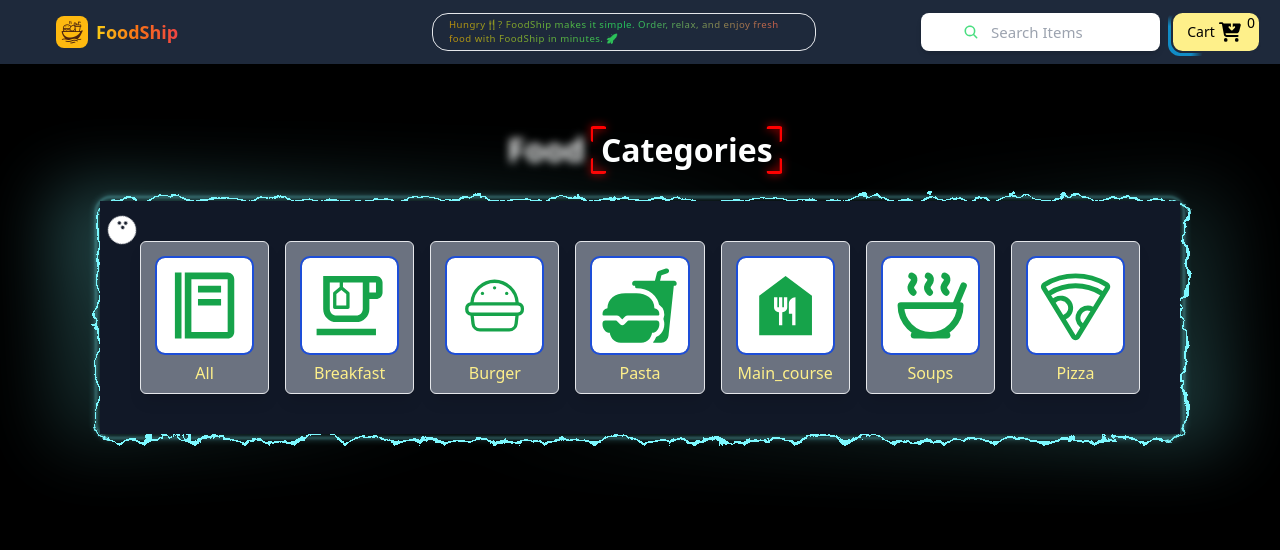
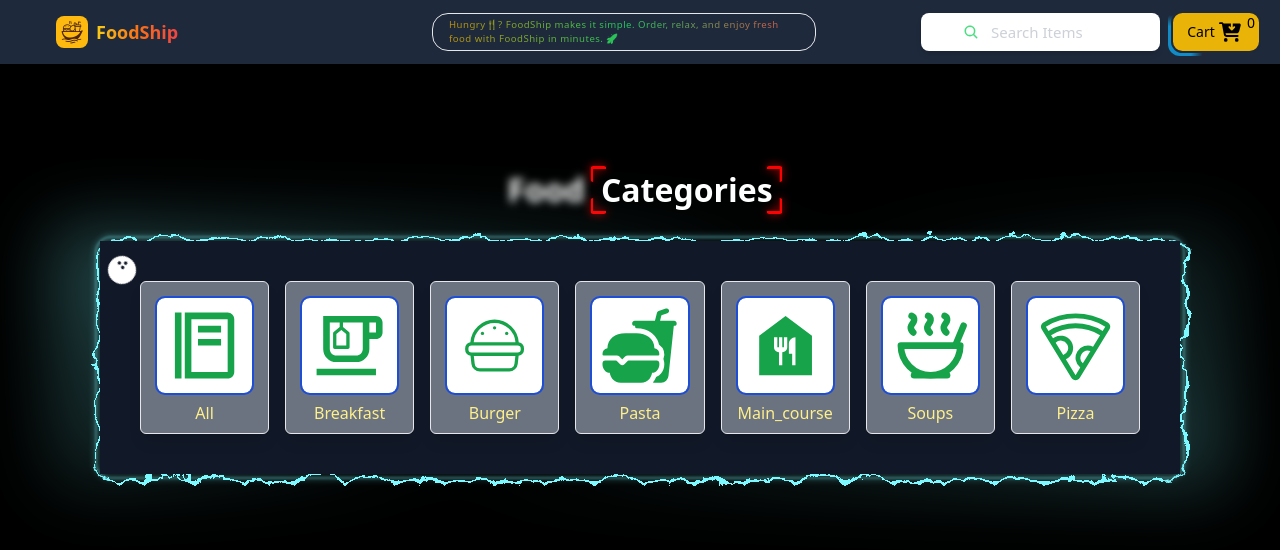
Before and after one commit to shivamgupta951/foodship, a React (Vite) app: page / in a window 1280 px wide. Shown: the top 550 px of the page. Built offline with nearby package versions, Linux system fonts and the light colour scheme.

Commit message:
toast and daizyui Introduced!

```diff
--- a/index.html
+++ b/index.html
@@ -1,5 +1,5 @@
 <!doctype html>
-<html lang="en">
+<html lang="en" data-theme="dark">
   <head>
     <meta charset="UTF-8" />
     <link rel="icon" type="image/svg+xml" href="/FoodShip.svg" />
--- a/package.json
+++ b/package.json
@@ -11,9 +11,11 @@
   },
   "dependencies": {
     "clsx": "^2.1.1",
+    "daisyui": "^5.1.7",
     "motion": "^12.23.12",
     "react": "^19.1.1",
     "react-dom": "^19.1.1",
+    "react-hot-toast": "^2.6.0",
     "react-icons": "^5.5.0",
     "tailwind-merge": "^3.3.1"
   },
--- a/src/App.jsx
+++ b/src/App.jsx
@@ -1,10 +1,21 @@
+import { div } from "motion/react-client";
+import ContextTest from "./components/ContextTest";
+import { BioProvider } from "./ContextApi/text";
 import Home from "./Pages/Home";
+import ContextTest2 from "./components/ContextTest2";
+
+// 🔹 Import Toaster
+import { Toaster } from "react-hot-toast";
 
 function App() {
   return (
-    <div className="bg-black min-h-screen">
-      <Home />
-    </div>
+    <BioProvider>
+      <div className="bg-black min-h-screen">
+        <Home />
+      </div>
+      {/* 🔹 Add Toaster once here */}
+      <Toaster position="top-center" reverseOrder={false} />
+    </BioProvider>
   );
 }
 
--- a/src/Category.jsx
+++ b/src/Category.jsx
@@ -32,12 +32,12 @@ export const categories = [
         icon:<MdFoodBank  className="size-[100%] text-green-600"/>
     },
     {
-        id:5,
+        id:6,
         name:"Soups",
         icon:<LuSoup  className="size-[100%] text-green-600"/>
     },
     {
-        id:6,
+        id:7,
         name:"Pizza",
         icon:<PiPizza  className="size-[100%] text-green-600"/>
     },
--- /dev/null
+++ b/src/ContextApi/text.jsx
@@ -0,0 +1,28 @@
+// src/ContextApi/BioContext.jsx
+import { createContext, useState } from "react";
+
+// 1. Create the context (default export is cleaner for objects)
+export const BioContext = createContext(null);
+
+// 2. Create the provider component
+export function BioProvider({ children }) {
+  const myName = "Shivam";
+  const mySurname = "Gupta";
+  const [menustatus, setMenuStatus] = useState(false);
+  const [value, setValue] = useState(1);
+
+  return (
+    <BioContext.Provider
+      value={{
+        myName,
+        mySurname,
+        value,
+        setValue,
+        menustatus,
+        setMenuStatus,
+      }}
+    >
+      {children}
+    </BioContext.Provider>
+  );
+}
--- a/src/Pages/Home.jsx
+++ b/src/Pages/Home.jsx
@@ -1,4 +1,4 @@
-import React from "react";
+import React, { useContext } from "react";
 import Navbar from "../components/Navbar";
 import categories from "../Category";
 import ElectricBorder from "../components/ElectricBorder";
@@ -7,16 +7,17 @@ import { FaBowlingBall } from "react-icons/fa6";
 import TrueFocus from "../components/TrueFocus";
 import Items from "../components/Items";
 import { useState } from "react";
+import { BioContext } from "../ContextApi/text";
 
 const Home = () => {
   const [cards, setCards] = useState("");
-  const [menustatus, setMenuStatus] = useState(false);
+  const {menustatus , setMenuStatus} = useContext(BioContext)
   return (
     <div>
       <Navbar />
-      <div className="flex justify-center items-center mt-10">
+      <div className="flex justify-center items-center mt-20">
         {menustatus ? (
-          <Items cate={cards} menustatusset={setMenuStatus} cardset={setCards}/>
+          <Items cate={cards} cardset={setCards}/>
         ) : (
           <div>
             <div className="text-white flex justify-center items-center text-xl my-8">
--- /dev/null
+++ b/src/components/ContextTest.jsx
@@ -0,0 +1,13 @@
+import React, { useContext } from 'react'
+import { BioContext } from '../ContextApi/text'
+
+const ContextTest = () => {
+    const {myName , mySurname , value} = useContext(BioContext);
+  return (
+    <h1>
+      My Name is {myName} and Surname is {mySurname} and the value is {value}
+    </h1>
+  )
+}
+
+export default ContextTest
--- /dev/null
+++ b/src/components/ContextTest2.jsx
@@ -0,0 +1,16 @@
+import React, { useContext } from "react";
+import { BioContext } from "../ContextApi/text";
+
+const ContextTest2 = () => {
+  const { myName, mySurname, value , setValue} = useContext(BioContext);
+  return (
+    <h1 className="flex space-x-4 justify-start items-center">
+      <div>
+        My Name is {myName} and Surname is {mySurname} and the value is {value}
+      </div>
+      <button className="btn btn-sm btn-accent" onClick={()=>{setValue(value+1)}}>Click</button>
+    </h1>
+  );
+};
+
+export default ContextTest2;
--- a/src/components/Items.jsx
+++ b/src/components/Items.jsx
@@ -1,4 +1,4 @@
-import React from "react";
+import React, { useContext } from "react";
 import Navbar from "../components/Navbar";
 import ElectricBorder from "../components/ElectricBorder";
 import { motion } from "motion/react";
@@ -15,8 +15,10 @@ import { food_items } from "../lib/food";
 import { LuLeafyGreen } from "react-icons/lu";
 import { GiChickenOven } from "react-icons/gi";
 import { BiLeftArrow, BiLeftArrowAlt } from "react-icons/bi";
+import { BioContext } from "../ContextApi/text";
 
-const Items = ({ cate, cardset, menustatusset }) => {
+const Items = ({ cate, cardset }) => {
+  const { setMenuStatus } = useContext(BioContext);
   const filteredItems =
     cate === "all"
       ? food_items
@@ -25,7 +27,7 @@ const Items = ({ cate, cardset, menustatusset }) => {
     <div className="bg-black ">
       <div className="flex justify-center items-center">
         <div>
-          <div className="text-green-700 flex justify-center items-center text-xl my-4 mb-6 space-x-8">
+          <div className="text-green-700 flex justify-center items-center text-xl my-4 mb-2 space-x-8">
             <TrueFocus
               sentence="Food-Menu"
               manualMode={false}
@@ -40,7 +42,7 @@ const Items = ({ cate, cardset, menustatusset }) => {
             <button
               className="btn flex justify-center items-center gap-2 btn-sm text-green-400 border-2 border-orange-500 rounded-lg px-4 animate-bounce"
               onClick={() => {
-                menustatusset(false);
+                setMenuStatus(false);
               }}
             >
               <BiLeftArrowAlt />
--- a/src/components/Navbar.jsx
+++ b/src/components/Navbar.jsx
@@ -1,4 +1,4 @@
-import React from "react";
+import React, { useContext } from "react";
 import FoodShip_logo from "../assets/FoodShip.png";
 import { FaCartArrowDown } from "react-icons/fa6";
 import { IoSearch } from "react-icons/io5";
@@ -6,10 +6,12 @@ import { GiHamburgerMenu } from "react-icons/gi";
 import { useState } from "react";
 import { Button } from "./moving-border";
 import { motion } from "motion/react";
+import toast from "react-hot-toast";
+import { BioContext } from "../ContextApi/text";
 
 const Navbar = () => {
   const [isOpen, setIsOpen] = useState(false);
-
+  const { menustatus } = useContext(BioContext);
   return (
     <div className="w-full bg-slate-800 h-16 flex justify-between items-center relative">
       <motion.div
@@ -34,19 +36,27 @@ const Navbar = () => {
       </div>
       <div className="hidden md:flex justify-end items-center w-[50%] lg:w-[30%] space-x-2 pr-4">
         <form
-          action=""
+          onClick={(e) => {
+            if (!menustatus) {
+              e.preventDefault();
+              toast.success("Select a category to use the search bar!");
+            }
+          }}
           className="flex items-center justify-center bg-white p-1 rounded-lg w-[50%] shadow-md lg:w-[65%]"
         >
           <IoSearch className="mx-2 size-4 text-green-400" />
           <input
             type="text"
             placeholder="Search Items"
-            className="p-1 w-[80%] text-[12px] lg:w-[60%] lg:text-[15px]"
+            className={`p-1 w-[80%] text-[12px] lg:w-[60%] lg:text-[15px] bg-white ${
+              !menustatus ? "opacity-50 cursor-not-allowed" : ""
+            }`}
+            disabled={!menustatus} // still keep disabled for actual typing
           />
         </form>
         <Button
           borderRadius={12}
-          className="bg-yellow-200 text-black dark:border-slate-900 border-2 relative"
+          className="bg-yellow-500 text-black dark:border-slate-900 border-2 relative"
         >
           Cart <FaCartArrowDown className="mx-1" size={22} />
           <span className="absolute top-0 right-1">0</span>{" "}
@@ -61,21 +71,32 @@ const Navbar = () => {
         <div className="absolute top-16 w-full bg-slate-900 p-5 flex flex-col space-y-4 md:hidden">
           <div className="flex justify-around items-center">
             <form
-              action=""
+              onClick={(e) => {
+                if (!menustatus) {
+                  e.preventDefault();
+                  toast.success("Select a category to use the search bar!");
+                }
+              }}
               className="flex items-center justify-center bg-white p-1 rounded-lg w-[70%] shadow-md"
             >
               <IoSearch className="mx-2 size-6 text-green-400" />
               <input
                 type="text"
                 placeholder="Search Items"
-                className="p-1 w-[100%]"
+                className={`p-1 w-[100%] bg-white ${
+                  !menustatus ? "opacity-50 cursor-not-allowed" : ""
+                }`}
+                disabled={!menustatus}
               />
             </form>
-            <button className="btn btn-sm shadow-md border-2 border-black bg-yellow-200 p-2 rounded-md px-3 mx-5 flex justify-center items-center relative">
+            <Button
+              borderRadius={12}
+              className="bg-yellow-500 text-black dark:border-slate-900 border-2 relative"
+            >
               Cart
               <FaCartArrowDown className="mx-1" size={22} />
               <span className="absolute top-0 right-1">0</span>
-            </button>
+            </Button>
           </div>
         </div>
       )}
--- a/tailwind.config.js
+++ b/tailwind.config.js
@@ -10,5 +10,8 @@ export default {
       },
     },
   },
-  plugins: [],
+  plugins: [require("daisyui")],
+  daisyui: {
+    themes: ["light", "dark", "cupcake"],
+  },
 };
```
Also changed, not shown: 1 other file (tests, documents, lock files or other folders).
